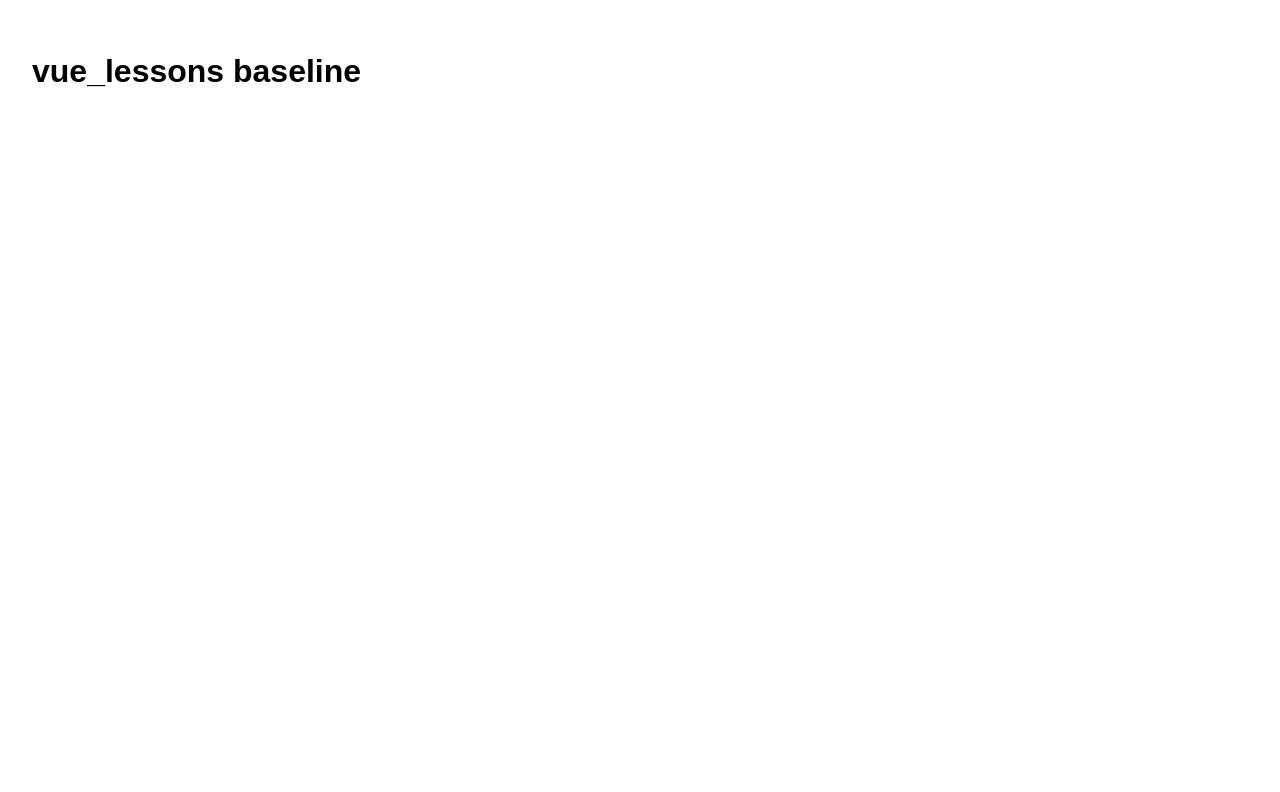
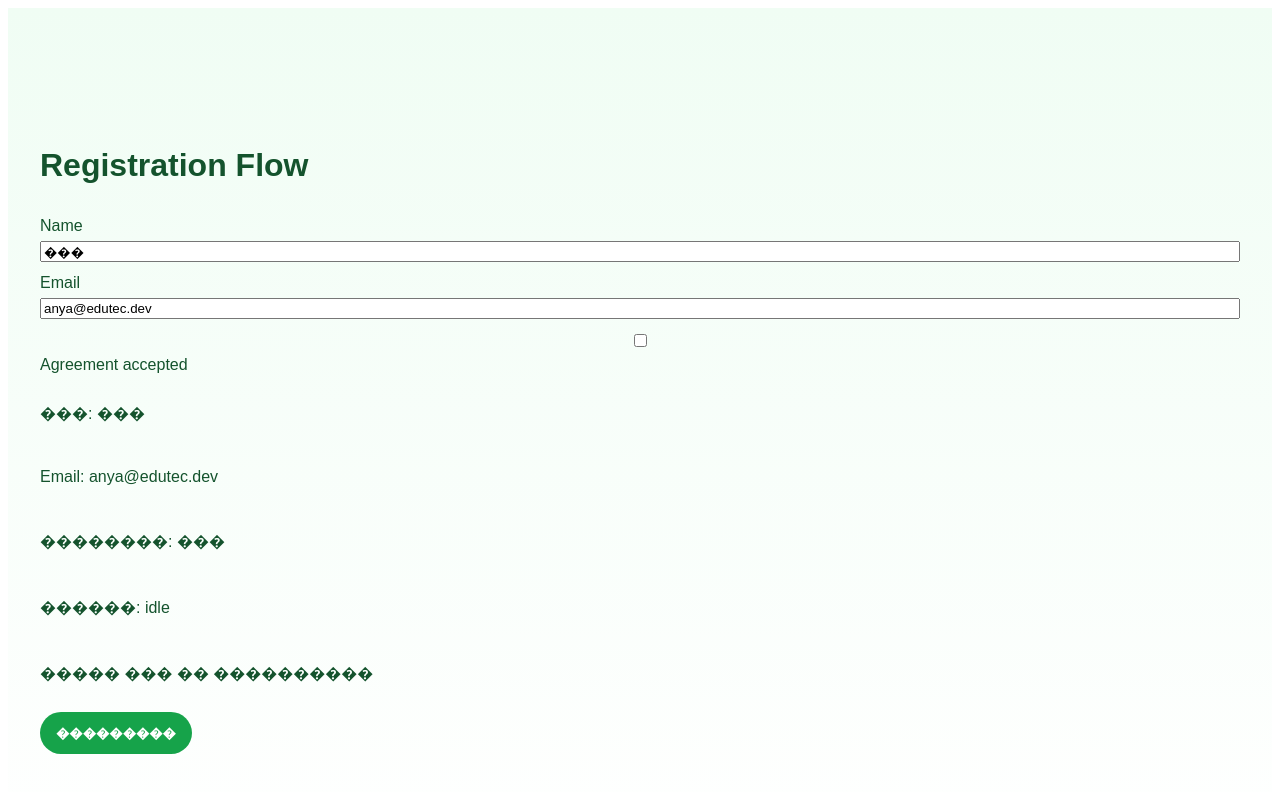
Before and after one commit to angularWorkshop/vue_lessons, a Vue app: page / in a window 1280 px wide. Shown: the top 792 px of the page. Built offline with nearby package versions, Linux system fonts and the light colour scheme.

Commit message:
feat: add vue answer-topic-06-exercise-01-registration-form-v-model solution

```diff
--- a/src/App.vue
+++ b/src/App.vue
@@ -1,16 +1,68 @@
 <script setup>
-const title = 'vue_lessons baseline';
+import { reactive } from 'vue';
+import { registrationSeed } from './registration-seed.js';
+
+const form = reactive({
+  ...registrationSeed,
+  fields: {
+    ...registrationSeed.fields,
+  },
+});
+
+function submitForm() {
+  form.submitStatus = 'submitted';
+  form.resultMessage = '����������� ���������';
+}
 </script>
 
 <template>
-  <main class="app">
-    <h1>{{ title }}</h1>
-  </main>
+  <form class="registration-form" @submit.prevent="submitForm">
+    <h1>Registration Flow</h1>
+    <label>
+      Name
+      <input v-model="form.fields.name" type="text" />
+    </label>
+    <label>
+      Email
+      <input v-model="form.fields.email" type="email" />
+    </label>
+    <label>
+      <input v-model="form.agreementAccepted" type="checkbox" />
+      Agreement accepted
+    </label>
+    <p>���: {{ form.fields.name }}</p>
+    <p>Email: {{ form.fields.email }}</p>
+    <p>��������: {{ form.agreementAccepted ? '��' : '���' }}</p>
+    <p>������: {{ form.submitStatus }}</p>
+    <p>{{ form.resultMessage }}</p>
+    <button type="submit">���������</button>
+  </form>
 </template>
 
 <style scoped>
-.app {
-  padding: 24px;
+.registration-form {
+  min-height: 100vh;
+  padding: 32px;
+  display: grid;
+  gap: 12px;
+  align-content: center;
+  background: linear-gradient(180deg, #f0fdf4 0%, #ffffff 100%);
+  color: #14532d;
   font-family: Arial, sans-serif;
 }
+
+label {
+  display: grid;
+  gap: 6px;
+}
+
+button {
+  width: fit-content;
+  border: 0;
+  border-radius: 999px;
+  padding: 12px 16px;
+  background: #16a34a;
+  color: white;
+  font-weight: 700;
+}
 </style>
--- /dev/null
+++ b/src/registration-seed.js
@@ -0,0 +1,9 @@
+export const registrationSeed = {
+  fields: {
+    name: '���',
+    email: 'anya@edutec.dev',
+  },
+  agreementAccepted: false,
+  submitStatus: 'idle',
+  resultMessage: '����� ��� �� ����������',
+};
```
Also changed, not shown: src/main.js (line endings or trailing spaces), 2 other files (tests, documents, lock files or other folders).
